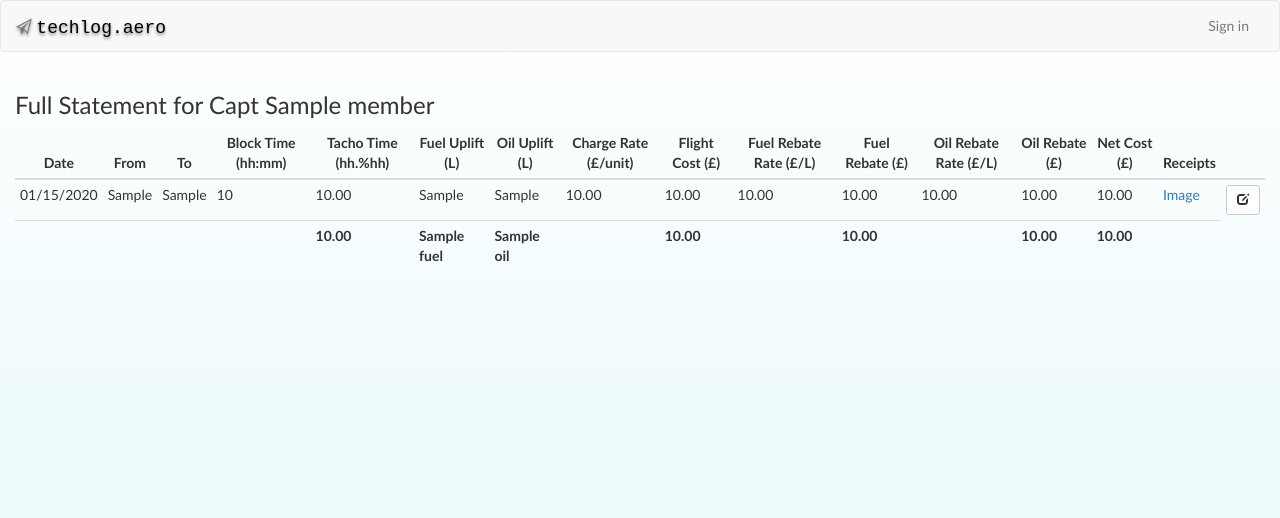
After one commit to leepgent/techlog, a Django app: template log/templates/log/member_statement.html in a window 1280 px wide. The commit adds this page. Shown: the top 518 px of the page. Run offline with Django 3.2, Linux system fonts and the light colour scheme; the template is opened without the code that fills it: most values are stand-ins (such as "Sample title", 1, 10 or a date in 2020); parts of the project's set-up code (start-up, migrations or seed data) failed here and were passed over; some libraries are stand-ins or nearby versions; some web fonts are replaced.

Commit message:
Added simple full-statement view for aeroplane+groupmember combos.

```diff
--- /dev/null
+++ b/log/templates/log/member_statement.html
@@ -0,0 +1,92 @@
+{% extends "global/root.html" %}
+{% load decimaltime %}
+{% load staticfiles %}
+
+{% block content %}
+
+        <h3>Full Statement for Capt {{ member.get_full_name }}</h3>
+                <div class="table-responsive">
+                    <table class="table table-hover table-condensed">
+                        <thead>
+                        <tr>
+                            <th>Date</th>
+                            <th>From</th>
+                            <th>To</th>
+
+                            <th>Block Time (hh:mm)</th>
+                            <th>Tacho Time (hh.%hh)</th>
+
+                            <th>Fuel Uplift (L)</th>
+                            <th>Oil Uplift (L)</th>
+
+                            <th>Charge Rate (&pound;/unit)</th>
+                            <th>Flight Cost (&pound;)</th>
+                            <th>Fuel Rebate Rate (&pound;/L)</th>
+                            <th>Fuel Rebate (&pound;)</th>
+                            <th>Oil Rebate Rate (&pound;/L)</th>
+                            <th>Oil Rebate (&pound;)</th>
+
+                            <th>Net Cost (&pound;)</th>
+
+                            <th>Receipts</th>
+                            <th></th>
+
+                        </tr>
+                        </thead>
+
+                        <tbody>
+                        {% for entry in entries %}
+                            <tr>
+                                <td>{{ entry.departure_time|date:"SHORT_DATE_FORMAT" }}</td>
+                                <td>{{ entry.departure_location }}</td>
+                                <td>{{ entry.arrival_location }}</td>
+
+                                <td>{{ entry.flight_duration }}</td>
+                                <td>{{ entry.engine_duration|stringformat:".02f" }}</td>
+
+                                <td>{{ entry.fuel_uplift }}</td>
+                                <td>{{ entry.oil_uplift }}</td>
+
+                                <td>{{ entry.cost_per_unit|floatformat:2 }}</td>
+                                <td>{{ entry.gross_cost|floatformat:2 }}</td>
+                                <td>{{ entry.fuel_rebate_price_per_litre|floatformat:2 }}</td>
+                                <td>{{ entry.fuel_rebate|floatformat:2 }}</td>
+                                <td>{{ entry.oil_rebate_price_per_litre|floatformat:2 }}</td>
+                                <td>{{ entry.oil_rebate|floatformat:2 }}</td>
+                                <td>{{ entry.net_cost|floatformat:2 }}</td>
+                                <td>
+                                    {% for consumables_receipt_image in entry.consumablesreceipt_set.all %}
+                                        <a href="{{ consumables_receipt_image.image.url }}">Image</a>
+                                    {% endfor %}
+
+                                </td>
+                            <td class="hidden-print"><a class="btn btn-default btn-sm"
+                               href="{% url 'logentry' entry.aeroplane.registration entry.id %}"><span
+                                class="glyphicon glyphicon-edit"></span></a></td>
+
+                            </tr>
+                        {% endfor %}
+                        <tr>
+                            <td></td>
+                            <td></td>
+                            <td></td>
+                            <td><strong>{{ summary.totals.block }}</strong></td>
+                            <td><strong>{{ summary.totals.tacho|stringformat:".02f" }}</strong></td>
+                            <td><strong>{{ summary.totals.fuel }}</strong></td>
+                            <td><strong>{{ summary.totals.oil }}</strong></td>
+                            <td></td>
+                            <td><strong>{{ summary.totals.gross|floatformat:2 }}</strong></td>
+                            <td></td>
+                            <td><strong>{{ summary.totals.fuel_rebate|floatformat:2 }}</strong></td>
+                            <td></td>
+                            <td><strong>{{ summary.totals.oil_rebate|floatformat:2 }}</strong></td>
+                            <td><strong>{{ summary.totals.net|floatformat:2 }}</strong></td>
+                            <td></td>
+                        </tr>
+                        </tbody>
+                    </table>
+                </div>
+
+
+
+{% endblock %}
--- a/log/urls.py
+++ b/log/urls.py
@@ -18,4 +18,6 @@ urlpatterns = [
     url(r'^add$', views.add_flight, name='addflight'),
     url(r'^(?P<pk>\d+)/$', views.view_entry, name="logentry"),
     url(r'^delete/(?P<pk>\d+)/$', views.delete_logentry, name="delete_logentry"),
+    url(r'^members/$', views.group_member_list, name="group_member_list"),
+    url(r'^members/(?P<member_id>\d+)/$', views.group_member, name="group_member"),
 ]
--- a/templates/global/root.html
+++ b/templates/global/root.html
@@ -59,6 +59,7 @@
                     <ul class="dropdown-menu" role="menu">
                         <li><a href="{% url 'addflight' aeroplane.registration %}">Add Flight</a></li>
                         <li><a href="{% url 'techlogentrylist' aeroplane.registration %}">Tech Log</a></li>
+                        <li><a href="{% url 'group_member_list' aeroplane.registration %}">Group Member Statements</a></li>
                         <li><a href="{% url 'aeroplane' aeroplane.registration %}">Aircraft Details</a></li>
                         <li><a href="{% url 'consumables' aeroplane.registration %}">Consumables Summary</a></li>
 
```
Also changed, not shown: log/templates/log/memberlist.html (added, +17 -0 lines), log/views.py (+28 -0 lines).
